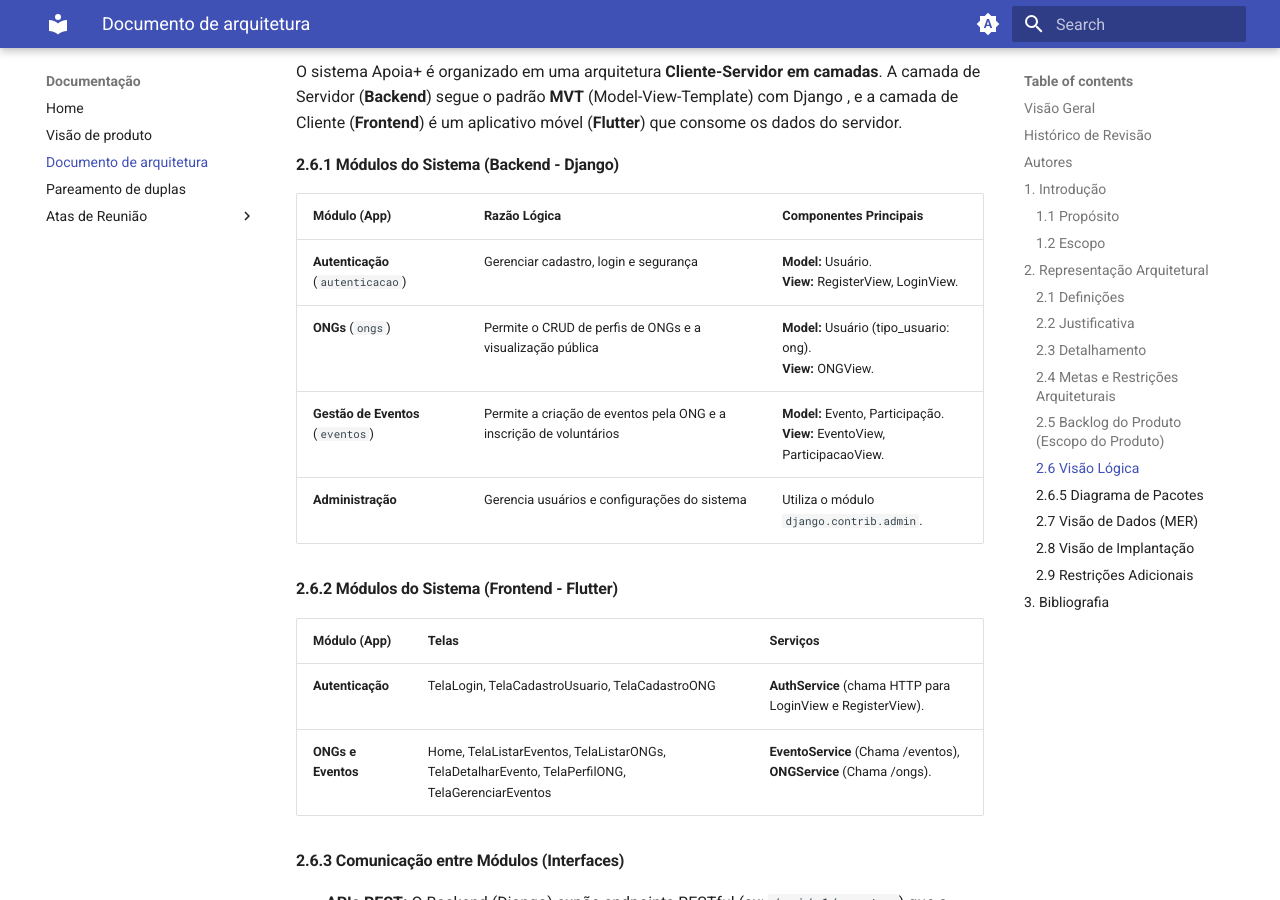
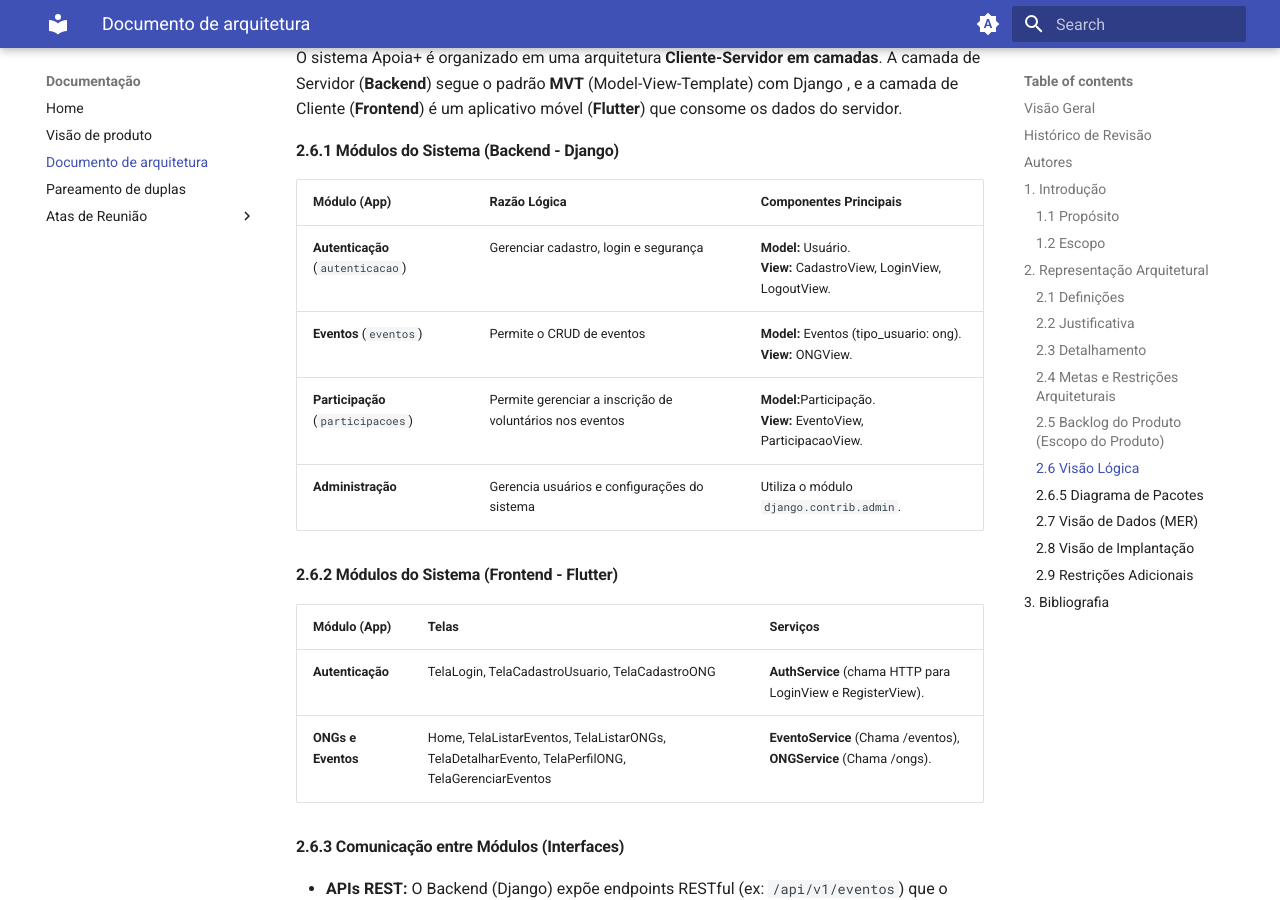
Before and after one commit to FGA0138-MDS-Ajax/2025.2-Gilgamesh, an MkDocs documentation site: the page built from docs/Arquitetura/Documento_Arquitetura.md, in a window 1280 px wide and 900 px high, scrolled down 5342 px. Built offline with MkDocs 1.6.1 and Material for MkDocs 9.7.7, drawn with Linux system fonts in a browser that asks for light colours; some of the changed text lies outside the part shown.

```diff
--- a/docs/Arquitetura/Documento_Arquitetura.md
+++ b/docs/Arquitetura/Documento_Arquitetura.md
@@ -57,7 +58,6 @@ O escopo do projeto abrange o desenvolvimento de uma aplicação leve, acessíve
 * A busca e visualização de pontos de apoio e campanhas próximas;
 * O acompanhamento do status das doações;
 * A visualização de relatórios e indicadores sociais, facilitando a transparência e o engajamento;
-* A comunicação entre usuários e ONGs por meio de um sistema de mensagens ou contato direto;
 * A criação e divulgação de eventos por parte das ONGs cadastradas, com a possibilidade de usuários visualizarem e escolherem participar ou não.
 
 Dessa forma, o Apoia+ visa criar um ambiente digital de impacto social positivo, promovendo a solidariedade e tornando o processo de doação mais simples, transparente e acessível a todos.
@@ -133,9 +133,9 @@ O sistema Apoia+ é organizado em uma arquitetura **Cliente-Servidor em camadas*
 
 | **Módulo (App)**                  | **Razão Lógica**                                                   | **Componentes Principais**                                                  |
 | :-------------------------------- | :----------------------------------------------------------------- | :-------------------------------------------------------------------------- |
-| **Autenticação** (`autenticacao`) | Gerenciar cadastro, login e segurança                              | **Model:** Usuário.<br>**View:** RegisterView, LoginView.                   |
-| **ONGs** (`ongs`)                 | Permite o CRUD de perfis de ONGs e a visualização pública          | **Model:** Usuário (tipo_usuario: ong).<br>**View:** ONGView.               |
-| **Gestão de Eventos** (`eventos`) | Permite a criação de eventos pela ONG e a inscrição de voluntários | **Model:** Evento, Participação.<br>**View:** EventoView, ParticipacaoView. |
+| **Autenticação** (`autenticacao`) | Gerenciar cadastro, login e segurança                              | **Model:** Usuário.<br>**View:** CadastroView, LoginView, LogoutView.       |
+| **Eventos** (`eventos`)           |  Permite o CRUD de eventos                                         | **Model:** Eventos (tipo_usuario: ong).<br>**View:** ONGView.               |
+| **Participação** (`participacoes`)| Permite gerenciar a inscrição de voluntários nos eventos           | **Model:**Participação.<br>**View:** EventoView, ParticipacaoView.          |
 | **Administração**                 | Gerencia usuários e configurações do sistema                       | Utiliza o módulo `django.contrib.admin`.                                    |
 
 
@@ -260,10 +260,8 @@ A partir da definição do papel assumido pelas entidades descritas, associamos
 | `email` | VARCHAR(50) | | E-mail utilizado para login  |
 | `senha` | VARCHAR(50) | | Senha cripstografada do usuário  |
 | `localizacao` | VARCHAR(50) | | Localização (fixa para ONG, dinâmica para voluntário)  |
-| `contato` | VARCHAR(50) | | Telefone ou outro meio de contato |
 | `tipo_usuario` | VARCHAR(20) | | Define o tipo de usuário (voluntario ou ong)  |
 | `descricao_ong` | TEXT | | Descrição institucional da ONG (apenas para ONGs)  |
-| `necessidades_ong` | TEXT | | Necessidades atuais da ONG (apenas para ONGs)  |
 
 ##### Tabela 5: Atributos de evento
 
@@ -272,10 +270,9 @@ A partir da definição do papel assumido pelas entidades descritas, associamos
 | `id_evento` | INT | PK | Identificador único do evento  |
 | `nome_evento` | VARCHAR(150) | | Nome do evento |
 | `descricao_evento` | VARCHAR(150) | | Descrição detalhada do evento |
-| `data_evento` | DATE | | Data de realização do evento  |
+| `data_inicio` | DATE | | Data de realização do evento  |
+| `data_fim` | DATE | | Data de finalização do evento  |
 | `localizacao_evento` | VARCHAR(150) | | Local onde o evento ocorrerá |
-| `vagas_total` | INT | | Número total de vagas disponíveis  |
-| `numero_participantes` | INT | | Quantidade atual de participantes inscritos  |
 | `ong_id ` | VARCHAR(150) |FK → Usuário.id_usuario  | Identifica a ONG responsável pelo evento  |
 
 ##### Tabela 6 : Atributos de participacao
```
Also changed, not shown: other parts of docs/Arquitetura/Documento_Arquitetura.md (+2 -1 lines).
